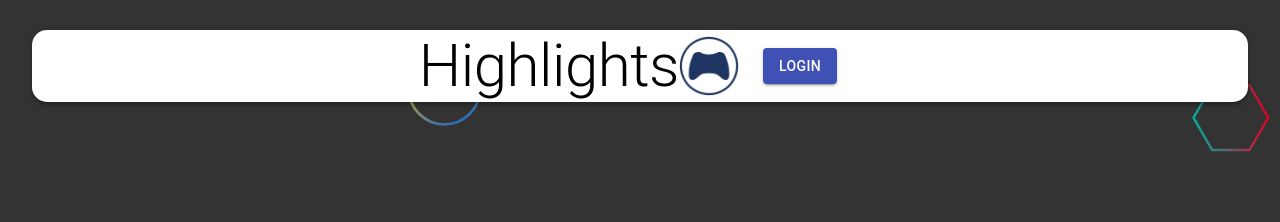
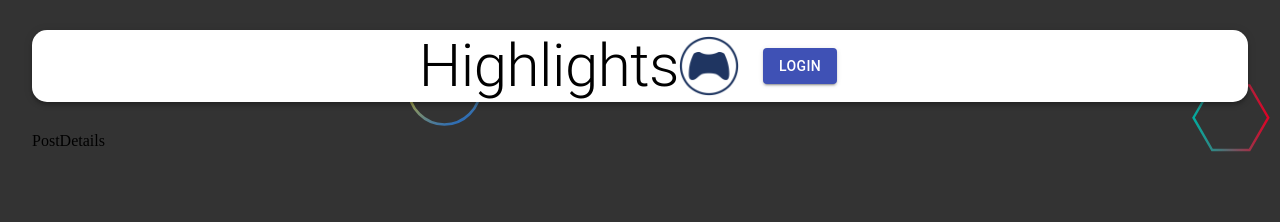
Before and after one commit to EsdrasBrutus/Highlights, a React (Create React App) app in the folder client/: page /posts/1 in a window 1280 px wide. Before the commit this address had no page. Shown: the top 222 px of the page. Built offline with nearby package versions, Linux system fonts and the light colour scheme.

Commit message:
created PostDetails component and add new routes

```diff
--- a/client/src/App.js
+++ b/client/src/App.js
@@ -1,19 +1,29 @@
 import React from "react";
 import { Container } from "@material-ui/core";
 
-import { BrowserRouter as Router, Routes, Route } from "react-router-dom";
+import { BrowserRouter as Router, Routes, Route, Navigate } from "react-router-dom";
 import Navbar from "./components/Navbar/Navbar";
 import Home from "./components/Home/Home";
 import Auth from "./components/Auth/Auth";
+import PostDetails from "./components/PostDetails/PostDetails";
 
 const App = () => {
+	const user = JSON.parse(localStorage.getItem("profile"));
+
 	return (
 		<Router>
 			<Container maxWidth="lg">
 				<Navbar />
 				<Routes>
-					<Route path="/" element={<Home />} />
-					<Route path="/auth" element={<Auth />} />
+					<Route path="/" exact element={<Navigate replace to="/posts" />} />
+					<Route path="/posts" element={<Home />} />
+					<Route path="/posts/search" element={<Home />} />
+					<Route path="/posts/:id" element={<PostDetails />} />
+					{user ? (
+						<Route path="/auth" element={<Navigate replace to="/posts" />} />
+					) : (
+						<Route path="/auth" element={<Auth />} />
+					)}
 				</Routes>
 			</Container>
 		</Router>
--- /dev/null
+++ b/client/src/components/PostDetails/PostDetails.js
@@ -0,0 +1,11 @@
+import React from 'react'
+import useStyles from './styles'
+
+const PostDetails = () => {
+    const classes = useStyles()
+  return (
+    <div>PostDetails</div>
+  )
+}
+
+export default PostDetails
--- /dev/null
+++ b/client/src/components/PostDetails/styles.js
@@ -0,0 +1,5 @@
+import { makeStyles } from "@material-ui/core/styles";
+
+export default makeStyles((theme) => ({
+
+}));
```
